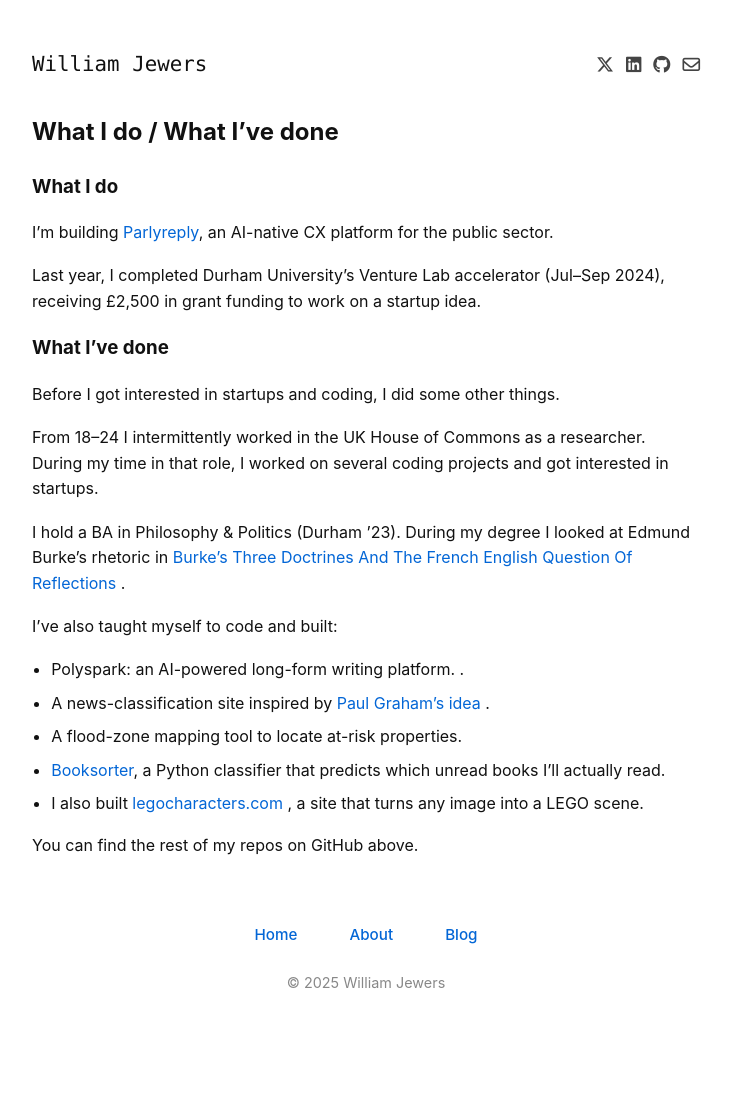
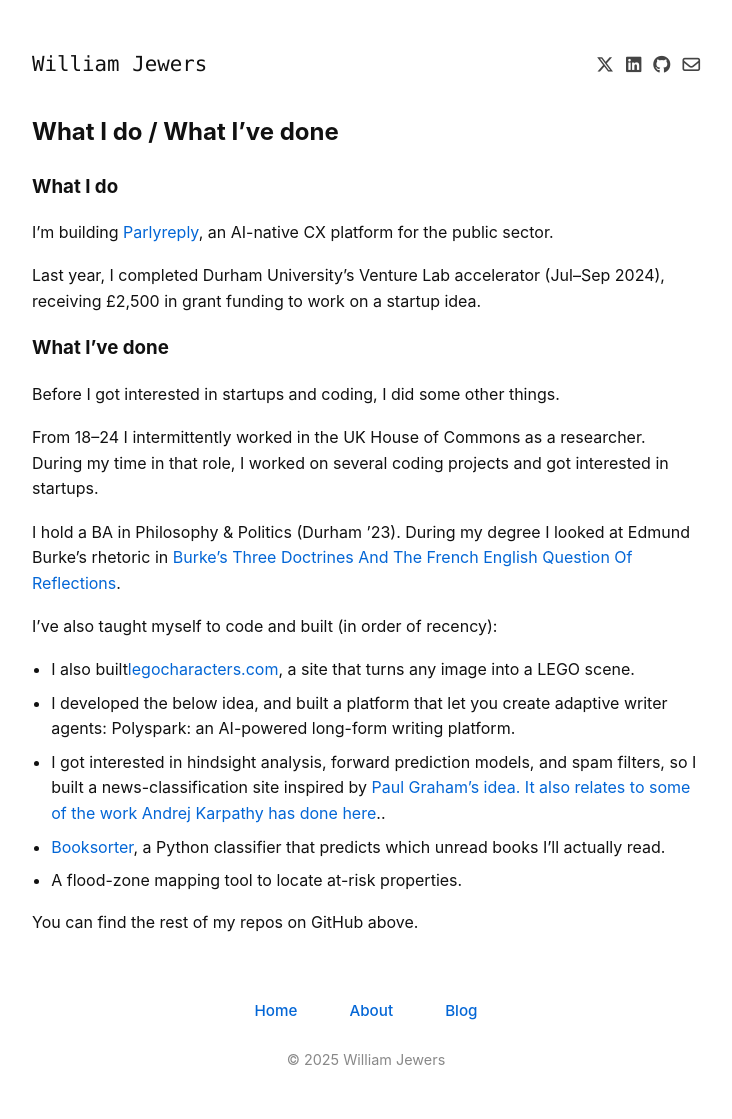
Before and after one commit to Jewerswc/jewerswc.github.io, a Jekyll site: the page built from work.html, in a window 1280 px wide. Shown: the whole page, without its empty margins (274-1006 px from the left). Built offline with Jekyll 4.4.1, drawn with Linux system fonts in a browser that asks for light colours; before the commit the page ends 1042 px from its top, so only the background shows below that.

Commit message:
Update work.html

```diff
--- a/work.html
+++ b/work.html
@@ -26,33 +26,24 @@
   I hold a BA in Philosophy &amp; Politics (Durham ’23). During my degree I
   looked at Edmund Burke’s rhetoric in
   <a href="{{ '/Burke.html' | relative_url }}" target="_blank" rel="noopener">
-    Burke’s Three Doctrines And The French English Question Of Reflections
-  </a>.
+    Burke’s Three Doctrines And The French English Question Of Reflections</a>.
 </p>
-<p>I’ve also taught myself to code and built:</p>
+<p>I’ve also taught myself to code and built (in order of recency):</p>
 <ul>
+  <li>I also built<a href="https://legocharacters.com" target="_blank" rel="noopener">legocharacters.com</a>, a site that turns any image into a LEGO scene.</li>
+
+
+
+  <li>I developed the below idea, and built a platform that let you create adaptive writer agents: Polyspark: an AI-powered long-form writing platform</a>.
+
   <li>
-    Polyspark: an AI-powered long-form writing platform.
-    </a>.
+    I got interested in hindsight analysis, forward prediction models, and spam filters, so I built a news-classification site inspired by<a href="https://x.com/paulg/status/1750493486397190617" target="_blank" rel="noopener"> Paul Graham’s idea. It also relates to some of the work Andrej Karpathy has done <a href="https://x.com/karpathy/status/1998803709468487877">here</a>.</a>.</li>
+
   </li>
-  <li>
-    A news-classification site inspired by
-    <a href="https://x.com/paulg/status/1750493486397190617" target="_blank" rel="noopener">
-      Paul Graham’s idea
-    </a>.
-  </li>
+  <li><a href="https://github.com/Jewerswc/Booksorter" target="_blank" rel="noopener">Booksorter</a>, a Python classifier that predicts which unread books I’ll actually read.</li>
+
   <li>
     A flood-zone mapping tool to locate at-risk properties.
   </li>
-  <li>
-    <a href="https://github.com/Jewerswc/Booksorter" target="_blank" rel="noopener">
-      Booksorter</a>, a Python classifier that predicts which unread books I’ll actually read.
-  </li>
-  <li>
-    I also built
-    <a href="https://legocharacters.com" target="_blank" rel="noopener">
-      legocharacters.com
-    </a>, a site that turns any image into a LEGO scene.
-  </li>
 </ul>
 <p>You can find the rest of my repos on GitHub above.</p>
```
